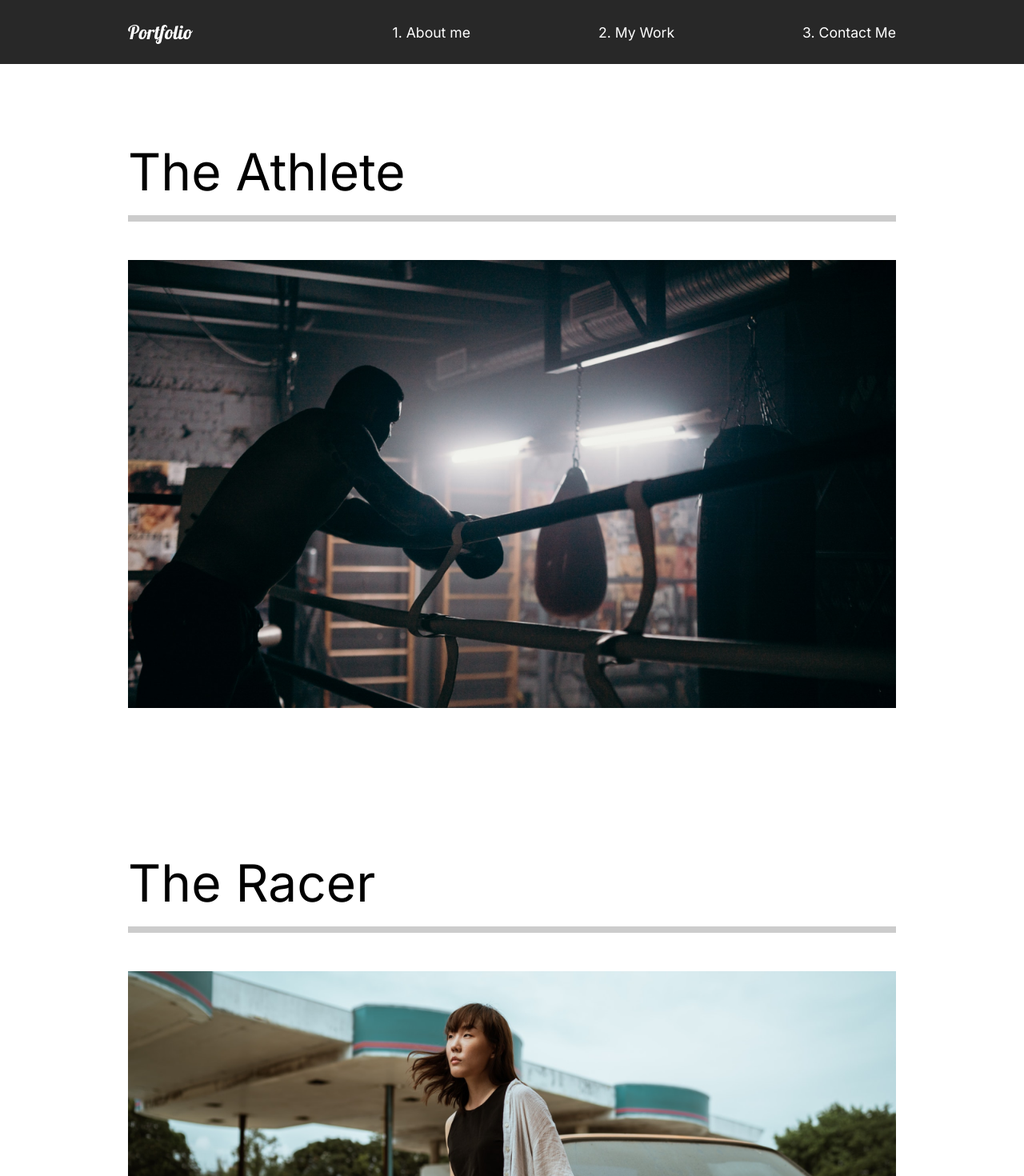
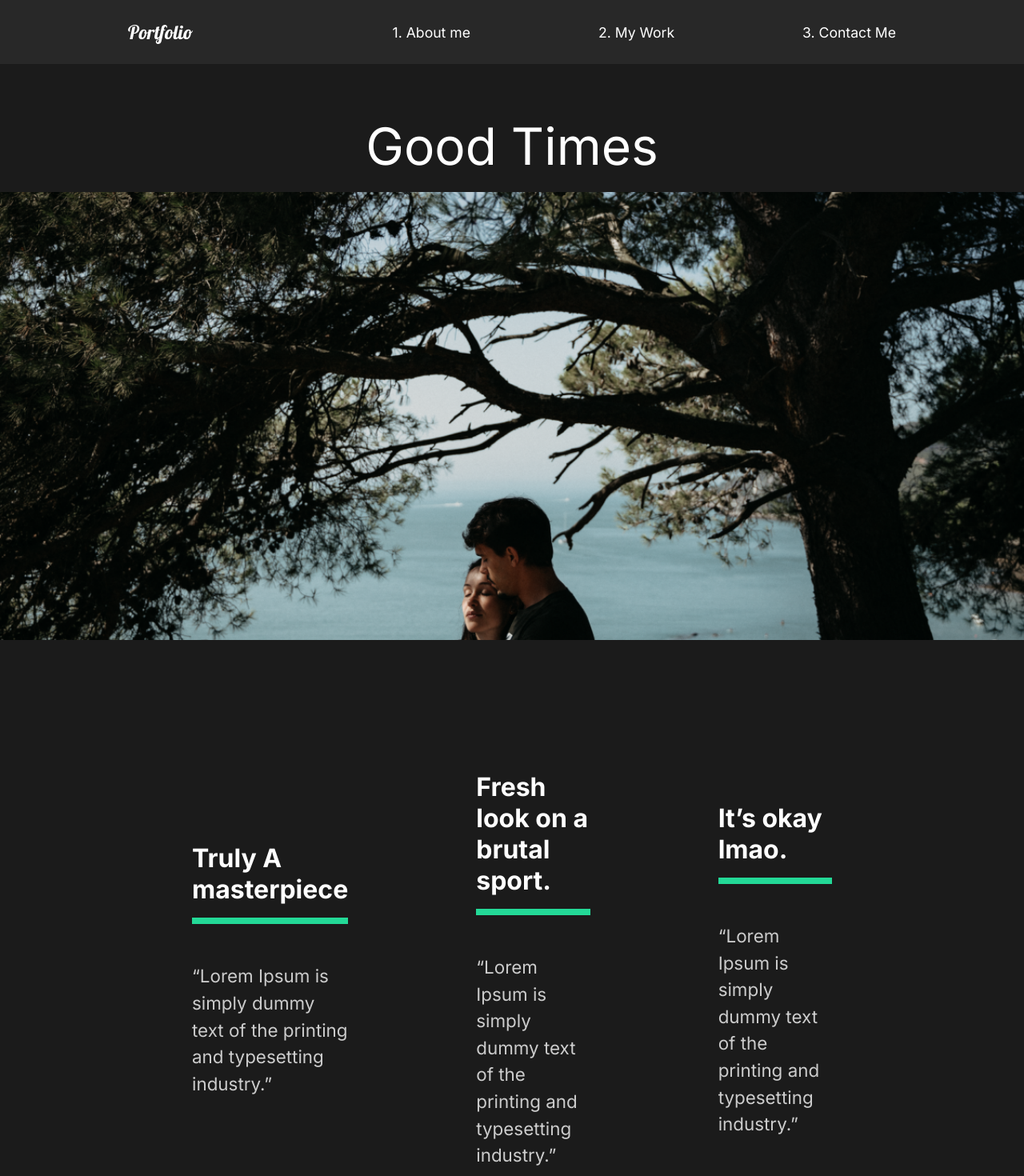
Before and after one commit to krstf456/Online-Portfolio, a React (Create React App) app: page /work/good-times in a window 1280 px wide. Shown: the top 1470 px of the page at 80% size. Built offline with nearby package versions, Linux system fonts and the light colour scheme.

Commit message:
mywork individual section

```diff
--- a/src/App.js
+++ b/src/App.js
@@ -3,7 +3,7 @@ import AboutMe from './pages/AboutMe';
 import Nav from './components/Nav'
 import ContactMe from './pages/ContactMe'
 import MyWork from './pages/MyWork'
-
+import MovieDetail from './pages/MovieDetail'
 //Rouyter
 import { Switch, Route } from 'react-router-dom'
 function App() {
@@ -16,8 +16,12 @@ function App() {
       <Route path="/" exact>
         <AboutMe/>
       </Route>
-      <Route path="/work">
+      <Route path="/work" exact>
         <MyWork/>
+
+      </Route>
+      <Route path="/work/:id">
+        <MovieDetail/>
 
       </Route>
       <Route path="/contact">
--- /dev/null
+++ b/src/movieState.js
@@ -0,0 +1,81 @@
+//Import Images
+import athlete from "./img/athlete-small.png";
+import goodtimes from "./img/goodtimes-small.png";
+import theracer from "./img/theracer-small.png";
+import athlete2 from "./img/athlete2.png";
+import goodtimes2 from "./img/good-times2.jpg";
+import theracer2 from "./img/the-racer2.jpg";
+
+export const MovieState = () => {
+  return [
+    {
+      title: "The Athlete",
+      mainImg: athlete,
+      secondaryImg: athlete2,
+      url: "/work/the-athlete",
+      awards: [
+        {
+          title: "Truly A masterpiece",
+          description:
+            "“Lorem Ipsum is simply dummy text of the printing and typesetting industry.”",
+        },
+        {
+          title: "Fresh look on a brutal sport.",
+          description:
+            "“Lorem Ipsum is simply dummy text of the printing and typesetting industry.”",
+        },
+        {
+          title: "It’s okay lmao.",
+          description:
+            "“Lorem Ipsum is simply dummy text of the printing and typesetting industry.”",
+        },
+      ],
+    },
+    {
+      title: "Good Times",
+      mainImg: goodtimes,
+      url: "/work/good-times",
+      secondaryImg: goodtimes2,
+      awards: [
+        {
+          title: "Truly A masterpiece",
+          description:
+            "“Lorem Ipsum is simply dummy text of the printing and typesetting industry.”",
+        },
+        {
+          title: "Fresh look on a brutal sport.",
+          description:
+            "“Lorem Ipsum is simply dummy text of the printing and typesetting industry.”",
+        },
+        {
+          title: "It’s okay lmao.",
+          description:
+            "“Lorem Ipsum is simply dummy text of the printing and typesetting industry.”",
+        },
+      ],
+    },
+    {
+      title: "The Racer",
+      mainImg: theracer,
+      url: "/work/the-racer",
+      secondaryImg: theracer2,
+      awards: [
+        {
+          title: "Truly A masterpiece",
+          description:
+            "“Lorem Ipsum is simply dummy text of the printing and typesetting industry.”",
+        },
+        {
+          title: "Fresh look on a brutal sport.",
+          description:
+            "“Lorem Ipsum is simply dummy text of the printing and typesetting industry.”",
+        },
+        {
+          title: "It’s okay lmao.",
+          description:
+            "“Lorem Ipsum is simply dummy text of the printing and typesetting industry.”",
+        },
+      ],
+    },
+  ];
+};
--- /dev/null
+++ b/src/pages/MovieDetail.js
@@ -0,0 +1,99 @@
+import React, { useState, useEffect } from 'react'
+
+import styled from 'styled-components'
+import { useHistory } from 'react-router-dom'
+import { MovieState } from '../movieState'
+
+const MovieDetail = () => {
+    const history = useHistory()
+    const url = history.location.pathname
+    const [movies, setMovies] = useState(MovieState)
+    const [movie, setMovie] = useState(null)
+
+    //useeffect
+    useEffect(() => {
+        const currentMovie = movies.filter((stateMovie) => stateMovie.url === url)
+        setMovie(currentMovie[0])
+    }, [movies, url])
+    return(
+        <>
+        {movie && (
+            <Details>
+                <Headline>
+                    <h2>{movie.title}</h2>
+                    <img src={movie.mainImg} alt="kep"/>
+                </Headline>
+                <Awards>
+                    {movie.awards.map((award) => (
+                        <Award title={award.title} description={award.description} key={award.title}/>
+                    ))}
+                </Awards>
+                <ImageDisplay>
+                    <img src={movie.secondaryImg} alt=""/>
+                </ImageDisplay>
+            </Details>
+        )}
+        </>
+    )
+}
+
+const Details = styled.div`
+    color: white;
+`
+const Headline = styled.div`
+    min-height: 90vh;
+    padding-top: 20vh;
+    position: relative;
+    h2{
+        position: absolute;
+        top: 10%;
+        left: 50%;
+        transform: translate(-50%, -10%)
+    }
+    img{
+        width: 100%;
+        height: 70vh;
+        object-fit: cover;
+    }
+`
+const Awards = styled.div`
+    min-height: 80vh;
+    display: flex;
+    margin: 5rem 10rem;
+    align-items:center;
+    justify-content: space-around;
+`
+const AwardStyle = styled.div`
+    padding: 5rem;
+    h3{
+        font-size: 2rem;
+    }
+    .line{
+        width: 100%;
+        background: #23d997;
+        height: 0.5rem;
+        margin: 1rem 0rem;
+    }
+    p{
+        padding: 2rem 0rem;
+    }
+`
+const ImageDisplay = styled.div`
+    min-height: 50vh;
+    img{
+        width: 100%;
+        height: 100%;
+        object-fit: cover;
+    }
+`
+const Award = ({title, description}) => {
+    return(
+        <AwardStyle>
+            <h3>{title}</h3>
+            <div className="line"></div>
+            <p>{description}</p>
+        </AwardStyle>
+    )
+}
+
+export default MovieDetail
--- a/src/pages/MyWork.js
+++ b/src/pages/MyWork.js
@@ -14,7 +14,7 @@ const MyWork = () => {
                 <div className="line">
 
                 </div>
-                <Link>
+                <Link to="/work/the-athlete">
                     <img src={athlete} alt="athlete"/>
                 </Link>
 
@@ -24,7 +24,7 @@ const MyWork = () => {
                 <div className="line">
 
                 </div>
-                <Link>
+                <Link to="/work/the-racer">
                     <img src={theracer} alt="athlete"/>
                 </Link>
 
@@ -34,7 +34,7 @@ const MyWork = () => {
                 <div className="line">
 
                 </div>
-                <Link>
+                <Link to="/work/good-times">
                     <img src={goodtimes} alt="athlete"/>
                 </Link>
 
@@ -47,7 +47,7 @@ const Work = styled.div`
     min-height: 100vh;
     overflow: hidden;
     padding: 5rem 10rem;
-    background: white;
+
     h2{
         padding: 1rem 0rem;
     }
```
